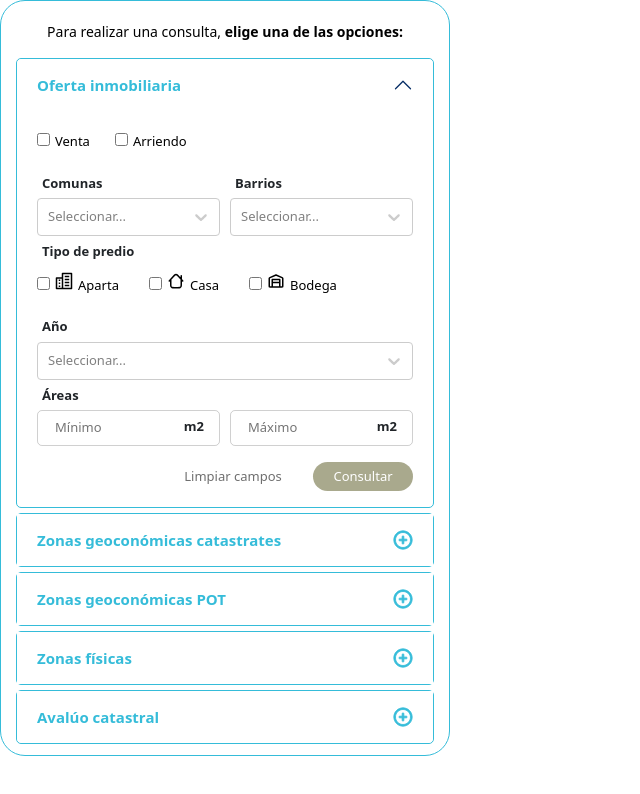
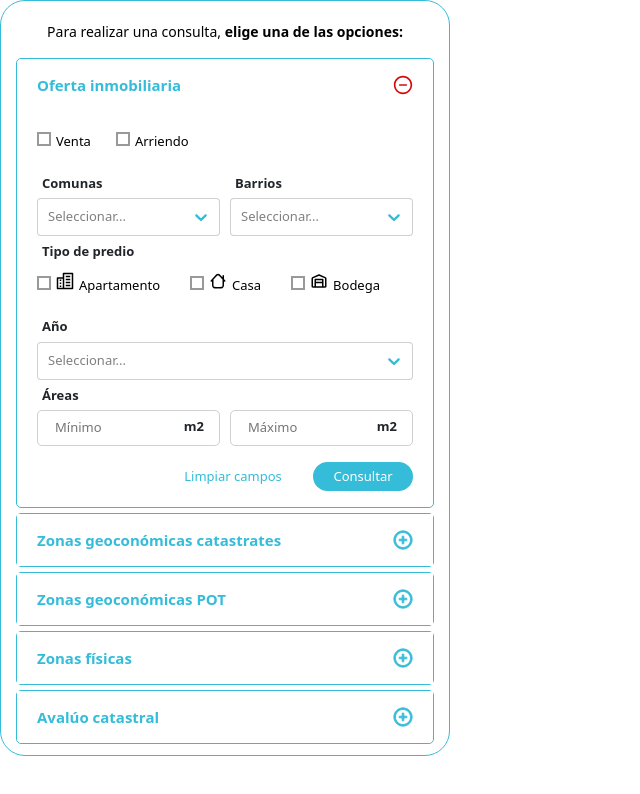
Before and after one commit to mimacode/OIME-PROJ, a React (Vite) app: page /OIME/gestion in a window 1280 px wide. Both pictures are taken after a click on the button "Oferta inmobiliaria". Shown: the top 794 px of the page, without its empty margins (0-640 px from the left). Built offline with nearby package versions, Linux system fonts and the light colour scheme.

Commit message:
Lista 2 primeras views con guardado de JSON

```diff
--- a/src/components/common/CheckBox.jsx
+++ b/src/components/common/CheckBox.jsx
@@ -1,35 +1,36 @@
 import PropTypes from "prop-types";
 import '../../styles/CheckBox.css'
-import { useState } from 'react'
 
-export function CheckBox({ name, icon, checkedIcon }) { // Agrega el prop checkedIcon
+export function CheckBox({ title, name, icon, checkedIcon, value, checked ,onChange}) { // Agrega el prop checkedIcon
 
-  const [checked, setChecked] = useState(false);
-
-  const handleCheckChange = () => {
-    setChecked(!checked);
-  }
   return (
     <div className={`ContainerCheck ${checked ? 'checked' : ''}`}>
       <input
+        name={name}
         type='checkbox'
         checked={checked}
-        onChange={handleCheckChange}
+        value={value}
+        onChange={onChange}
+        className="custom"
       />
       {icon ? (
         <img
           src={checked ? checkedIcon : icon} // Cambia el ícono basado en el estado del checkbox
           alt=''
-          className={`HasIcon ${checked ? 'checked-icon' : ''}`}
+          className={`HasIcon  ${checked ? 'checked-icon' : ''}`}
         />
       ) : null}
-      <p className={checked ? 'checked-text' : ''}>{name}</p> {/* Agrega la clase de texto */}
+      <p className={checked ? 'checked-text' : ''}>{title}</p> {/* Agrega la clase de texto */}
     </div>
   );
 }
 
 CheckBox.propTypes = {
+    title: PropTypes.string,
     name: PropTypes.string.isRequired,
     icon: PropTypes.string,
-    checkedIcon: PropTypes.string.isRequired, // Agrega la prop checkedIcon
+    checkedIcon: PropTypes.string, // Agrega la prop checkedIcon
+    value: PropTypes.string,
+    checked: PropTypes.bool,
+    onChange: PropTypes.func.isRequired,
 }
--- a/src/components/common/SelectComponent.jsx
+++ b/src/components/common/SelectComponent.jsx
@@ -1,12 +1,14 @@
 import PropTypes from "prop-types";
 import  Select from 'react-select';
 
-export function SelectComponent({options}) {
+export function SelectComponent({options, name, onChange}) {
   return (
-      <Select options={options} placeholder="Seleccionar..."/>
+      <Select options={options} name = {name} placeholder="Seleccionar..." isClearable={true} onChange={(e) => onChange(e,name)}/>
   )
 }
 
 SelectComponent.propTypes = {
+    name: PropTypes.string,
     options : PropTypes.array.isRequired,
+    onChange : PropTypes.func,
 }
--- a/src/components/views/AvaluoCatastral.jsx
+++ b/src/components/views/AvaluoCatastral.jsx
@@ -6,8 +6,8 @@ export  function AvaluoCatastral() {
   return (
     <section className='ContainerGlobal'>
         <div className='containerOfferType'>
-            <CheckBox name='Actual'/>
-            <CheckBox name='Histórico'/>
+            <CheckBox title='Actual'/>
+            <CheckBox title='Histórico'/>
         </div>
         <div className='ContainerButtons'>
             <Buttons/>
--- a/src/components/views/OfertaInmobiliaria.jsx
+++ b/src/components/views/OfertaInmobiliaria.jsx
@@ -10,42 +10,74 @@ import {Buttons} from '../common/Buttons'
 import { SelectComponent } from '../common/SelectComponent';
 import { comunas, barrios, Year } from '../../data/inputSelects';
 import { InputAreas } from '../common/InputAreas';
+import { useEffect, useState } from 'react';
 
 
 export function OfertaInmobiliaria() {
+    const initialStateFiltros = {tipo_oferta: [], comuna: "-1", barrios: null, tipo_predio:[] , year: null, area_minima:null, area_maxima:null} /* declaracion del jason donde se guardaran los valores de acuerdo al onchange */
+    const[filtros, setFiltros] = useState(initialStateFiltros)
+
+const handleChange= (e) => {
+/*     debugger; */
+    setFiltros({...filtros, [e.target.name]: e.target.value})
+}
+
+const handleChangeSelect= (e,name) => {
+/*     debugger; */
+    let value = e ? e.value : null;
+    setFiltros({...filtros, [name]: value})
+}
+
+useEffect(() => {
+    console.log(filtros);
+}, [filtros])
+
+
+const handleChangeCheck= (e) => {
+    let checkvalues = filtros[e.target.name]  //e obtiene el arreglo actual de valores seleccionados del estado filtros utilizando el nombre del checkbox como clave
+    console.log(e.target.name, checkvalues);
+    if(checkvalues.includes(e.target.value)){ //verifica si el checkbox está marcado
+        checkvalues = checkvalues.filter(value => value !== e.target.value)
+        /* quí, el método filter se utiliza para crear un nuevo arreglo que excluye el valor que deseas remover (el valor del checkbox que se desmarca). value => value !== e.target.value es una función de filtro que excluye cualquier elemento que sea igual al valor del checkbox.Entonces, cuando el checkbox está marcado y se ejecuta este bloque, se está removiendo el valor del arreglo checkvalues. En esencia, esto significa que se está desmarcando la opción que ya estaba seleccionada. */
+    }else{
+        checkvalues.push(e.target.value)
+    }
+    setFiltros({...filtros, [e.target.name]: checkvalues})  //se agrega los valores de los filtros a setFiltros
+}
+
   return (
      <section className='ContainerGlobal'>
         <div className="containerOfferType">
-            <CheckBox name='Venta'></CheckBox>
-            <CheckBox name='Arriendo'></CheckBox>
+            <CheckBox name ='tipo_oferta' title='Venta' value={1} checked={filtros.tipo_oferta.includes("1")} onChange={handleChangeCheck}></CheckBox>
+            <CheckBox name="tipo_oferta" title='Arriendo' value={2} checked={filtros.tipo_oferta.includes("2")} onChange={handleChangeCheck}></CheckBox>
         </div>
         <div className="containerSector">
             <div className='selector'>
                 <label><b>Comunas</b></label>
-               <SelectComponent options={comunas}></SelectComponent>
+               <SelectComponent name='comuna' options={comunas} value={filtros.comuna} onChange={handleChangeSelect} ></SelectComponent>
             </div>
             <div className='selector'>
                 <label><b>Barrios</b></label>
-                <SelectComponent options={barrios}></SelectComponent>
+                <SelectComponent name='barrios' options={barrios} value={filtros.barrios} onChange={handleChangeSelect}></SelectComponent>
             </div>
         </div>
         <div className="containerPredio">
             <label><b>Tipo de predio</b></label>
             <div className='containerCheckBoxPredio'>
-                <CheckBox name='Aparta' icon={IconApartment} checkedIcon={ModifiedIconApartment}></CheckBox>
-                <CheckBox name='Casa' icon={IconHouse} checkedIcon={ModifiedIconHouse}></CheckBox>
-                <CheckBox name='Bodega' icon={IconBodega} checkedIcon={ModifiedIconBodega}></CheckBox>
+                <CheckBox name='tipo_predio' title= 'Apartamento' value={1} checked={filtros.tipo_predio.includes("1")} onChange={handleChangeCheck} icon={IconApartment} checkedIcon={ModifiedIconApartment}></CheckBox>
+                <CheckBox name='tipo_predio' title= 'Casa' value={2} checked={filtros.tipo_predio.includes("2")} onChange={handleChangeCheck} icon={IconHouse} checkedIcon={ModifiedIconHouse}></CheckBox>
+                <CheckBox name='tipo_predio' title= 'Bodega' value={3} checked={filtros.tipo_predio.includes("3")} onChange={handleChangeCheck} icon={IconBodega} checkedIcon={ModifiedIconBodega}></CheckBox>
             </div>
         </div>
         <div className="cointainerYear">
             <label><b>Año</b></label>
-            <SelectComponent options={Year}></SelectComponent>
+            <SelectComponent name='year' options={Year} value={filtros.year} onChange={handleChangeSelect}></SelectComponent>
         </div>
         <div className="ContainerAreas">
             <label><b>Áreas</b></label>
             <div>
-                <InputAreas placeholder= 'Mínimo'/>
-                <InputAreas placeholder= 'Máximo'/>
+                <InputAreas name={"area_minima"} value={filtros.area_minima} onChange={handleChange} placeholder= 'Mínimo' required={true}/>
+                <InputAreas name={"area_maxima"} value={filtros.area_maxima} onChange={handleChange} placeholder= 'Máximo' required={true}/>
             </div>
         </div>
         <Buttons></Buttons>
--- a/src/components/views/ZonaGeoeconomica.jsx
+++ b/src/components/views/ZonaGeoeconomica.jsx
@@ -2,21 +2,47 @@ import '../../styles/ViewsEstilos.css';
 import { CheckBox } from '../common/CheckBox'
 import { SelectComponent } from '../common/SelectComponent';
 import { Buttons } from '../common/Buttons';
-import { Year } from '../../data/inputSelects'
+import { Year } from '../../data/inputSelects';
+import { useEffect, useState } from 'react';
 
 export  function ZonaGeoconomica() {
+  const initialStateFiltros = {tipo_oferta: [], year: null } /* declaracion del jason donde se guardaran los valores de acuerdo al onchange */
+  const[filtros, setFiltros] = useState(initialStateFiltros)
+
+
+  const handleChangeCheck= (e) => {
+    let checkvalues = filtros[e.target.name]  //e obtiene el arreglo actual de valores seleccionados del estado filtros utilizando el nombre del checkbox como clave
+    console.log(e.target.name, checkvalues);
+    if(checkvalues.includes(e.target.value)){ //verifica si el checkbox está marcado
+        checkvalues = checkvalues.filter(value => value !== e.target.value)
+        /* quí, el método filter se utiliza para crear un nuevo arreglo que excluye el valor que deseas remover (el valor del checkbox que se desmarca). value => value !== e.target.value es una función de filtro que excluye cualquier elemento que sea igual al valor del checkbox.Entonces, cuando el checkbox está marcado y se ejecuta este bloque, se está removiendo el valor del arreglo checkvalues. En esencia, esto significa que se está desmarcando la opción que ya estaba seleccionada. */
+    }else{
+        checkvalues.push(e.target.value)
+    }
+    setFiltros({...filtros, [e.target.name]: checkvalues})  //se agrega los valores de los filtros a setFiltros
+}
+
+const handleChangeSelect= (e,name) => {
+      let value = e ? e.value : null;
+      setFiltros({...filtros, [name]: value})
+  }
+
+  useEffect(() => {
+    console.log(filtros);
+}, [filtros])
+
   return (
     <section className='ContainerGlobal'>
         <div className='containerOfferType'>
-          <CheckBox name='Actual'></CheckBox>
-          <CheckBox name='Historico'></CheckBox>
+          <CheckBox title='Actual' value={1} name='tipo_oferta' checked={filtros.tipo_oferta.includes('1')} onChange={handleChangeCheck} ></CheckBox>
+          <CheckBox title='Histórico' value={2} name='tipo_oferta' checked={filtros.tipo_oferta.includes('2')} onChange={handleChangeCheck} ></CheckBox>
         </div>
 
         <div className='cointainerYear'>
           <label>
               <b>Año</b>
           </label>
-        <SelectComponent options={Year}></SelectComponent>
+        <SelectComponent name='year' value={filtros.year} onChange={handleChangeSelect} options={Year}></SelectComponent>
         </div>
         <div className="containerButtons">
           <Buttons></Buttons>
--- a/src/styles/Buttons.css
+++ b/src/styles/Buttons.css
@@ -10,15 +10,20 @@
     min-width: 150px;
     padding: 5px;
     background-color: #fff;
-    color: #6f6f6f;
+    color: #35bcd9;
     border: none;
 }
 
 .consult{
     min-width: 100px;
     padding: 5px;
-    background-color: #a9a98d;
+    background-color: #35bcd9;
     color: white;
     border-radius: 15px;
     border: none;
 }
+.consult:hover{
+    background-color: #DC901D;
+    transition: .3s;
+
+}
--- a/src/styles/CheckBox.css
+++ b/src/styles/CheckBox.css
@@ -9,10 +9,49 @@
     width: 18px;
   }
 
-
-
   .checked-text {
     color: black; /* Cambia el color del texto cuando el checkbox está marcado */
   }
 
   /* Resto de tus estilos... */
+
+  input.custom {
+    position: relative;
+    appearance: none;
+    -moz-appearance: none;
+    -webkit-appearance: none;
+    border: 2px solid currentColor;
+    box-sizing: content-box;
+    color: #999999;
+    height: 10px;
+    width: 10px;
+    margin: 0;
+    padding: 0;
+    cursor: pointer;
+    outline: none;
+  }
+
+  input.custom:checked {
+    color: #35bcd9;
+  }
+
+  input.custom::after {
+    content: "\2713"; /* Caracter Unicode para el checkmark */
+    position: absolute;
+    top: 50%;
+    left: 50%;
+    transform: translate(-50%, -50%);
+    font-size: 12px;
+    font-weight: bold; /* Hacer el checkmark más grueso */
+    line-height: 1; /* Alinear verticalmente el checkmark */
+    color: black; /* Color del checkmark */
+    background-color: transparent; /* Fondo transparente */
+    padding: 1px; /* Espaciado alrededor del checkmark */
+    border-radius: 1px; /* Redondeado menos pronunciado */
+    opacity: 0; /* Comienza oculto */
+    transition: opacity 0.3s ease;
+  }
+
+  input.custom:checked::after {
+    opacity: 1; /* Muestra cuando está marcado */
+  }
--- a/src/styles/GestionInformacion.css
+++ b/src/styles/GestionInformacion.css
@@ -1,5 +1,8 @@
 button.accordion-button::after {
     background-image: url('../assets/add-circle-svgrepo-com.svg');
+}
+button.accordion-button:not(.collapsed)::after {
+    background-image: url('../assets/remove-ellipse-svgrepo-com.svg');
 }
 .section-gestion-oime{
     width: 450px; /* width de la base en donde se renderiza el acordeón */
@@ -19,7 +22,6 @@ button.accordion-button::after {
     font-weight: bold;
 }
 .accordion-header button{
-    font-size: 12px;
     font-weight: bold;
     justify-content: space-between;
     gap: 15px;
@@ -30,12 +32,31 @@ button.accordion-button:not(.collapsed){
 .accordion, .accordion-item{
     width: 100%;
 }
-.accordion-button:focus {
-    box-shadow: none !important;
-    border-color: #35bcd9 !important;
+button.accordion-button:focus {
+    box-shadow: none;
+}
+button.accordion-button, button.accordion-button:not(.collapsed){
+    color: #35bcd9;
+    background-color: #fff ; /* quitar el background de azul del acordeón por defecto */
 }
 
-button.accordion-button, button.accordion-button:not(.collapsed){
+div.css-1xc3v61-indicatorContainer svg{  /* downArrows de los selects*/
     color: #35bcd9;
-    background-color: #fff ;
+
 }
+div.css-15lsz6c-indicatorContainer svg{ /* rotate arrow to up when click on select */
+    color: #35bcd9;
+    transform: rotate(180deg);
+    transition-duration: .3s;
+}
+div.css-t3ipsp-control, .css-13cymwt-control{
+    border: .5px solid #35bcd9;
+    box-shadow: 0 0 0 1px #35bcd9;
+}
+div.css-t3ipsp-control:hover, .css-13cymwt-control:hover{
+    border: .5px solid #35bcd9;
+}
+div.css-13cymwt-control{
+    border: .5px solid #3333333a;
+    box-shadow: none;
+}
```
Also changed, not shown: src/components/common/InputAreas.jsx (+17 -10 lines), src/components/views/ZonasFisicas.jsx (+4 -4 lines), src/styles/InputAreas.css (+7 -0 lines).
